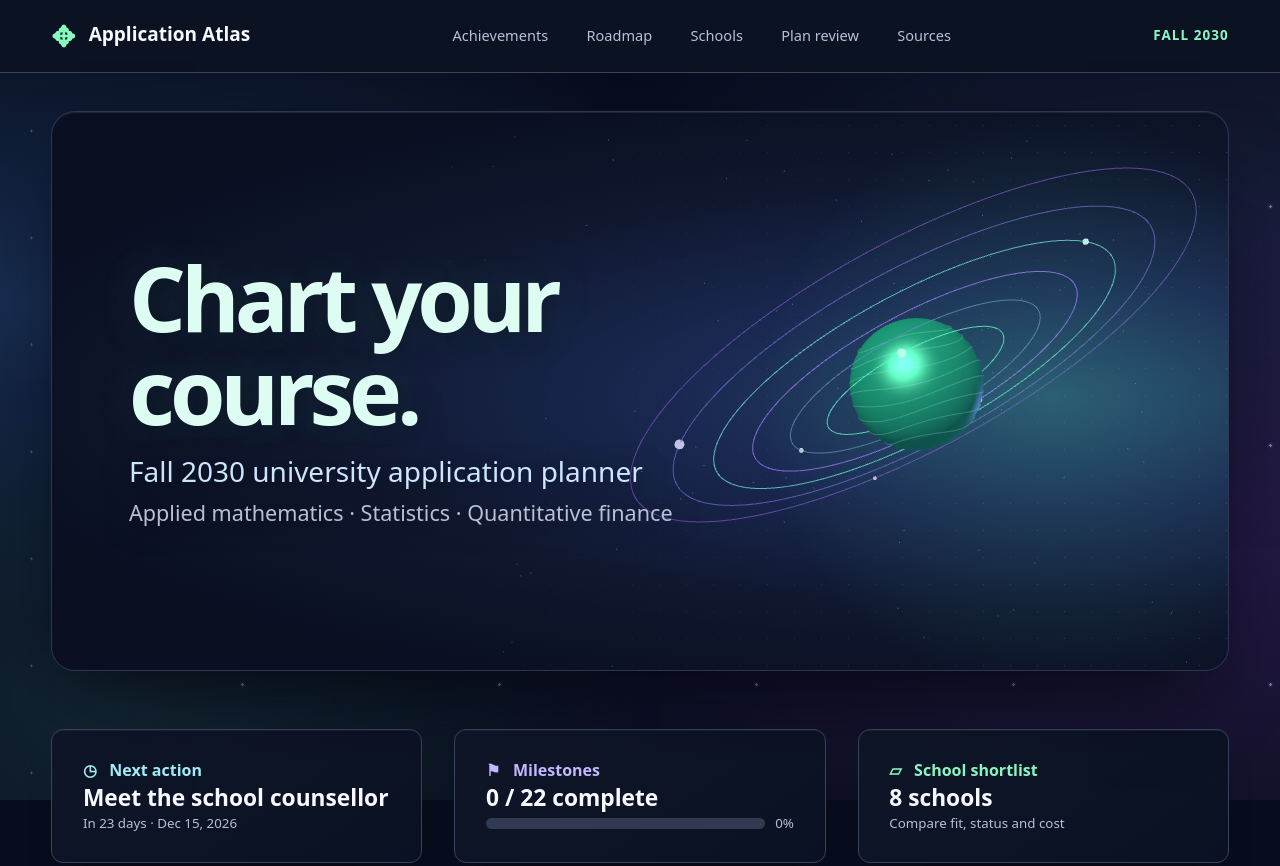
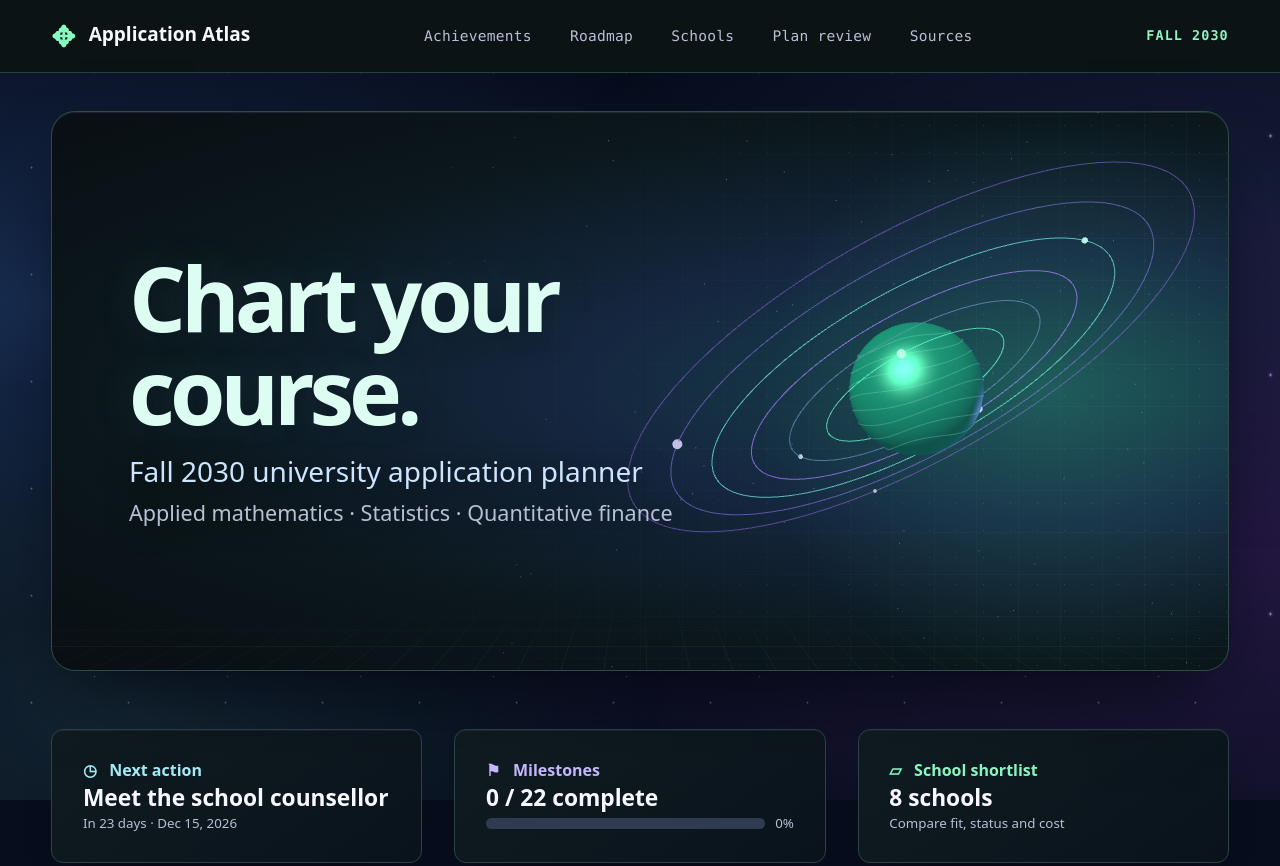
Before and after one commit to ZacharyCen/Portfolio, a website with bundled scripts: page index.html in a window 1280 px wide. Shown: the top 866 px of the page. Built offline with nearby package versions, Linux system fonts and the light colour scheme; animation ran at ten frames a second.

Commit message:
Add layered parallax and guard existing planner features

```diff
--- a/app.js
+++ b/app.js
@@ -266,6 +266,8 @@ function setupMotion() {
   let fieldX = 0;
   let fieldY = 0;
 
+  const clampUnit = value => Math.max(0, Math.min(1, value));
+
   function requestFrame() {
     if (!frame && !reduceMotion.matches) frame = requestAnimationFrame(renderMotion);
   }
@@ -279,7 +281,9 @@ function setupMotion() {
       && pointer.y >= bounds.top && pointer.y <= bounds.bottom;
     const x = inside ? (pointer.x - bounds.left) / bounds.width : .85;
     const y = inside ? (pointer.y - bounds.top) / bounds.height : .52;
-    const scrollOffset = Math.max(0, Math.min(bounds.height, -bounds.top)) * .19;
+    const heroTravel = clampUnit(-bounds.top / (bounds.height || 1));
+    const scrollOffset = heroTravel * bounds.height * .19;
+    hero.style.setProperty('--grid-depth', (heroTravel * 55).toFixed(2) + 'px');
     const targetX = inside ? (x - .5) * 65 : 0;
     const targetY = scrollOffset + (inside ? (y - .5) * 48 : 0);
     orbitX += (targetX - orbitX) * .16;
@@ -292,7 +296,8 @@ function setupMotion() {
     hero.style.setProperty('--tilt-x', ((orbitY - scrollOffset) * -.36).toFixed(2) + 'deg');
 
     const fieldTargetX = pointer ? (pointer.x / innerWidth - .5) * 34 : 0;
-    const fieldTargetY = Math.min(scrollY * .07, 140) + (pointer ? (pointer.y / innerHeight - .5) * 32 : 0);
+    const pageTravel = clampUnit(scrollY / (document.documentElement.scrollHeight - innerHeight || 1));
+    const fieldTargetY = pageTravel * 205 + (pointer ? (pointer.y / innerHeight - .5) * 32 : 0);
     fieldX += (fieldTargetX - fieldX) * .12;
     fieldY += (fieldTargetY - fieldY) * .12;
     backdrop.style.setProperty('--field-x', fieldX.toFixed(2) + 'px');
--- a/index.html
+++ b/index.html
@@ -17,6 +17,7 @@
 <header><div class="shell mast"><a class="brand" href="#top"><span aria-hidden="true">✥</span> Application Atlas</a><nav aria-label="Sections"><a href="#achievements">Achievements</a><a href="#roadmap">Roadmap</a><a href="#schools">Schools</a><a href="#review">Plan review</a><a href="#sources">Sources</a></nav><span class="cycle">FALL 2030</span></div></header>
 <main class="shell" id="top">
 <section class="hero" aria-labelledby="title">
+<div class="hero-grid" aria-hidden="true"></div>
 <svg class="orbits" viewBox="0 0 760 300" aria-hidden="true"><defs><radialGradient id="halo"><stop stop-color="#26f1a9" stop-opacity=".44"/><stop offset="1" stop-color="#26f1a9" stop-opacity="0"/></radialGradient>
 <radialGradient id="planet" cx=".28" cy=".22" r=".76"><stop stop-color="#ddfff4"/><stop offset=".24" stop-color="#78e2c9"/><stop offset=".57" stop-color="#326c85"/><stop offset=".86" stop-color="#172542"/><stop offset="1" stop-color="#0b1328"/></radialGradient>
 <radialGradient id="atmosphere"><stop offset=".66" stop-color="#87ffd8" stop-opacity="0"/><stop offset=".82" stop-color="#acffe9" stop-opacity=".57"/><stop offset="1" stop-color="#74ffd8" stop-opacity="0"/></radialGradient>
--- a/scene.js
+++ b/scene.js
@@ -82,6 +82,13 @@ function start() {
   let targetX = 0;
   let targetY = 0;
   let compact = false;
+  let scrollTarget = 0;
+  let scrollDepth = 0;
+
+  function measureScroll() {
+    const bounds = hero.getBoundingClientRect();
+    scrollTarget = MathUtils.clamp(-bounds.top / (bounds.height || 1), 0, 1);
+  }
 
   function resize() {
     const { clientWidth: width, clientHeight: height } = canvas;
@@ -92,7 +99,7 @@ function start() {
     compact = width < 540;
     system.position.x = compact ? 1.04 : 1.63;
     system.position.y = compact ? -1.0 : 0;
-    system.scale.setScalar(compact ? .69 : 1);
+    measureScroll();
     sync();
   }
 
@@ -101,13 +108,16 @@ function start() {
     if (previousTime) elapsed += Math.min((now - previousTime) / 1000, .05);
     previousTime = now;
     const t = elapsed;
+    scrollDepth = MathUtils.lerp(scrollDepth, scrollTarget, .085);
     planet.rotation.set(.18, t * .21, -.24);
     rings.rotation.x = 1.10 + Math.sin(t * .30) * .12;
     rings.rotation.z = t * .027;
-    system.rotation.x = MathUtils.lerp(system.rotation.x, targetY * .24, .055);
+    system.rotation.x = MathUtils.lerp(system.rotation.x, targetY * .24 - scrollDepth * .25, .055);
     system.rotation.y = MathUtils.lerp(system.rotation.y, targetX * .32, .055);
     system.rotation.z = .39 + Math.sin(t * .29) * .075;
-    system.position.y = (compact ? -1.0 : 0) + Math.sin(t * .76) * .14;
+    system.position.y = (compact ? -1.0 : 0) + Math.sin(t * .76) * .14 - scrollDepth * 1.45;
+    system.scale.setScalar((compact ? .69 : 1) * (1 + scrollDepth * .14));
+    dust.position.y = -scrollDepth * .35;
     dust.rotation.z = t * .007;
     for (const { moon, radius, phase, speed } of moons) {
       const angle = phase + t * speed;
@@ -141,6 +151,7 @@ function start() {
   new IntersectionObserver(([entry]) => { visible = entry.isIntersecting; sync(); }).observe(hero);
   new ResizeObserver(resize).observe(canvas);
   document.addEventListener('visibilitychange', sync);
+  window.addEventListener('scroll', measureScroll, { passive: true });
   reduced.addEventListener('change', sync);
   resize();
 }
--- a/style.css
+++ b/style.css
@@ -197,3 +197,38 @@ body{isolation:isolate}
   0%,100%{color:#f8f9ff}
   52%{color:#cce5ff}
 }
+
+/* Text remains in the foreground while the instrument grid recedes below it. */
+header{background:#0b1315;border-bottom-color:#27423e}
+.mast nav a,.cycle,.award-date,.target,.tag{
+  font-family:ui-monospace,SFMono-Regular,Consolas,monospace;
+}
+.mast nav a{letter-spacing:.015em}
+.hero{
+  background:radial-gradient(ellipse at 84% 49%,#16434a 0%,#152740 33%,#0b171b 67%,#090e13 100%);
+  border-color:#304b44;
+}
+.hero-grid{
+  position:absolute;z-index:-1;inset:41% -27% -12%;pointer-events:none;
+  background:
+    linear-gradient(#9affca2c 1px,transparent 1px),
+    linear-gradient(90deg,#9affca26 1px,transparent 1px);
+  background-size:48px 48px;
+  mask-image:linear-gradient(0deg,#000,transparent 77%);
+  transform:perspective(410px) rotateX(57deg) translateY(var(--grid-depth,0px));
+  transform-origin:center 90%;
+  opacity:.56;
+}
+.hero::before{
+  background-image:
+    linear-gradient(#b7edd511 1px,transparent 1px),
+    linear-gradient(90deg,#b7edd511 1px,transparent 1px),
+    radial-gradient(#c2edd74f .75px,transparent 1px);
+  background-size:42px 42px,42px 42px,27px 27px;
+}
+.space-layer{inset:-235px -30px}
+.panel{border-color:#2d4346;background:linear-gradient(145deg,#101b21,#0a131b)}
+@media(max-width:650px){.hero-grid{opacity:.39}}
+@media(prefers-reduced-motion:reduce){
+  .hero-grid{transform:perspective(410px) rotateX(57deg)}
+}
```
Also changed, not shown: AGENTS.md (added, +7 -0 lines).
